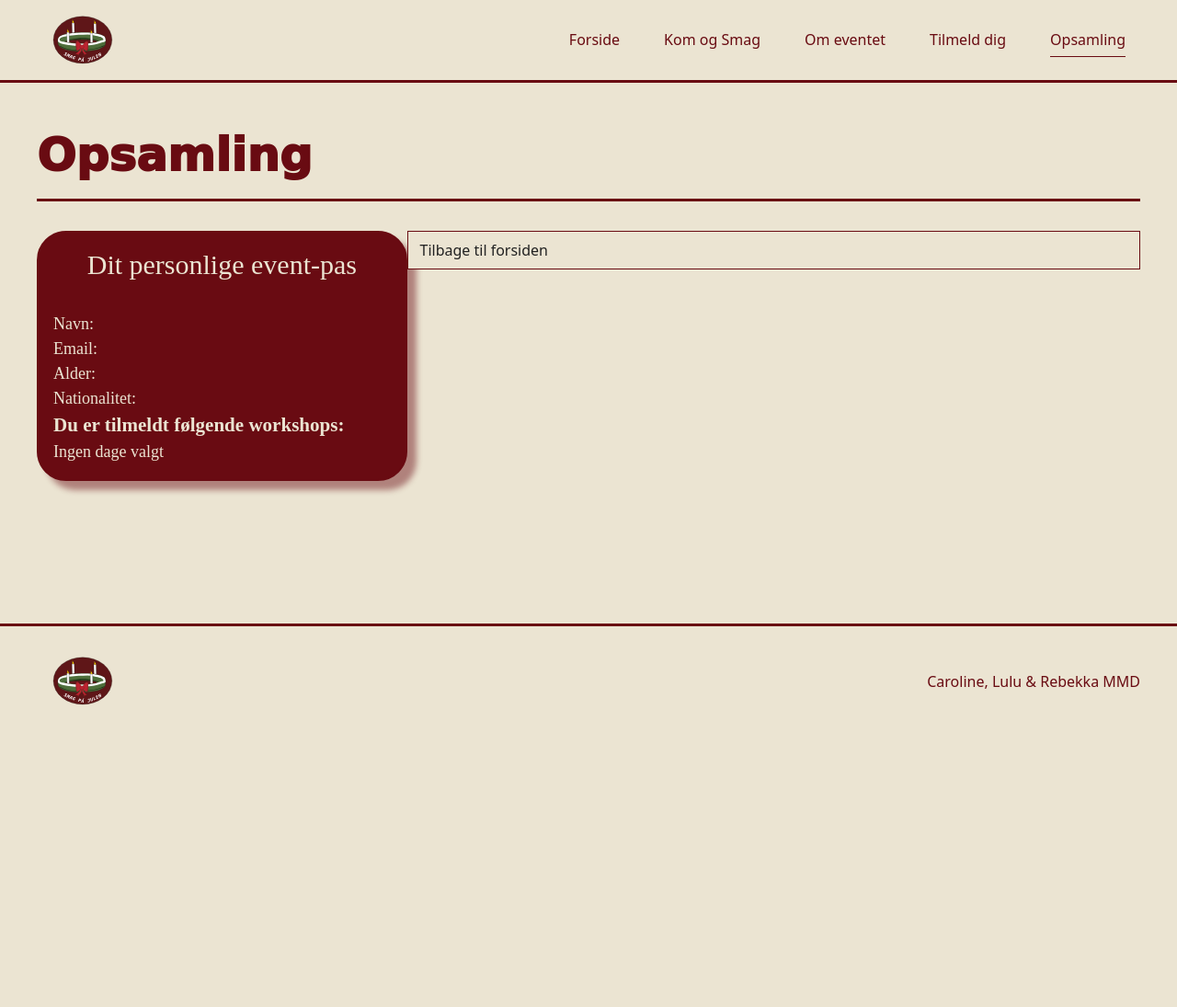
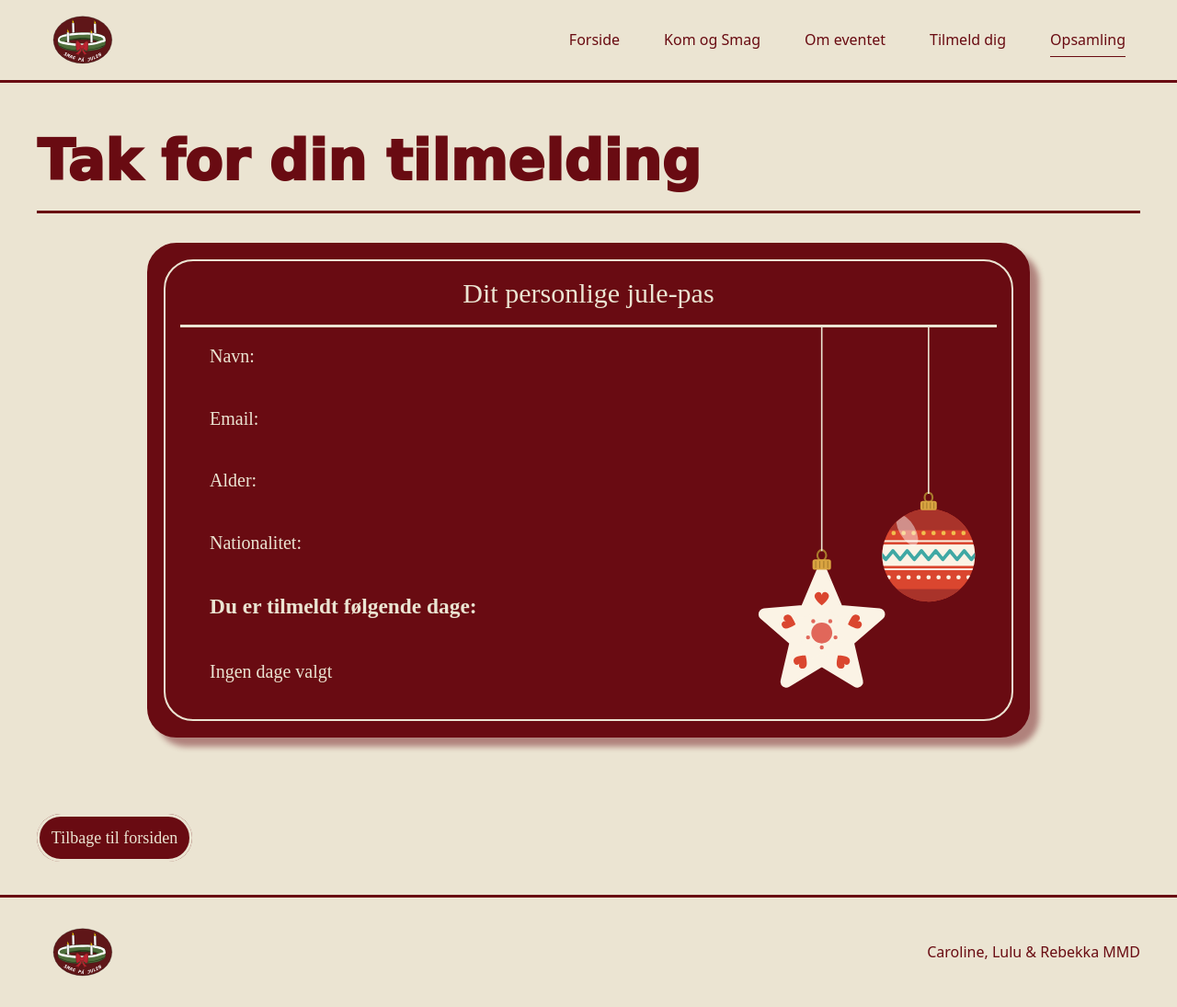
Before and after one commit to RebekkaJeppesen/Smag-paa-julen-event, a plain HTML site: page opsamling.html in a window 1280 px wide. Shown: the whole page at 92% size. Before the commit the page ends 800 px from the top, so only its background shows below. Drawn offline with Linux system fonts and the light colour scheme.

Commit message:
responsivt design af opsamlingsside

```diff
--- a/css/om-eventet.css
+++ b/css/om-eventet.css
@@ -6,6 +6,7 @@ h3 {
   color: rgba(235, 228, 210, 1);
   font-size: 19px;
 }
+
 .info {
   display: grid;
   grid-row: 2;
@@ -31,7 +32,7 @@ h3 {
 
 .boks-2 {
   display: grid;
-  grid-template-columns: 1fr;
+  grid-template-columns: 1fr 1fr;
 
   padding: 1rem;
 }
@@ -59,7 +60,7 @@ h3 {
     display: block;
     grid-column: 2/3;
     grid-row: span-1;
-    margin-left: 4rem;
+    margin-left: 10rem;
     width: 250px;
   }
 }
@@ -92,8 +93,8 @@ h3 {
   margin-top: 4rem;
   margin-bottom: 4rem;
   box-shadow: 10px 10px 6px rgba (104, 11, 19, 0.45);
-  height: 1000px;
-  width: 400px;
+  height: 500px;
+  width: 650px;
 }
 @media (width > 700px) {
   .boks {
@@ -133,6 +134,20 @@ p {
   font-weight: 500;
   font-style: normal;
   color: rgba(105, 11, 18, 1);
-  font-size: 20px;
+  font-size: 25px;
   padding-top: 2rem;
+  display: grid;
+  grid-column: 1/4;
+
+  @media (width > 700px) {
+    display: grid;
+    grid-row: 2/3;
+    font-family: "Playfair Display", serif;
+    font-optical-sizing: auto;
+    font-weight: 500;
+    font-style: normal;
+    color: rgba(105, 11, 18, 1);
+    font-size: 25px;
+    padding-top: 2rem;
+  }
 }
--- a/css/opsamling.css
+++ b/css/opsamling.css
@@ -4,13 +4,51 @@
   padding: 1rem;
   background-color: rgba(105, 11, 18, 1);
   box-shadow: 10px 10px 6px rgba(104, 11, 19, 0.45);
-  width: 100%;
+  width: 80%;
   font-family: "Playfair Display", serif;
   font-optical-sizing: auto;
   font-weight: 500;
   font-style: normal;
   color: rgba(235, 228, 210, 1);
-  font-size: 18px;
+  font-size: 20px;
+  align-items: center;
+}
+.opsamling-placeholder {
+  display: flex;
+  justify-content: center;
+
+  @media (width > 700px) {
+    display: flex;
+    justify-content: center;
+  }
+}
+
+.data {
+  border: 2px solid rgba(235, 228, 210, 1);
+  border-radius: 2rem;
+  padding: 1rem;
+  display: grid;
+  grid-template-columns: 1fr;
+  @media (width > 700px) {
+    border: 2px solid rgba(235, 228, 210, 1);
+    border-radius: 2rem;
+    padding: 1rem;
+    display: grid;
+    grid-template-columns: 70% 30%;
+  }
+}
+
+.personal-info-section {
+  display: grid;
+  gap: 1rem;
+  margin-left: 2rem;
+  padding-top: 1rem;
+
+  @media (width > 700px) {
+    display: grid;
+    margin-left: 2rem;
+    padding-top: 1rem;
+  }
 }
 
 .personlige {
@@ -21,7 +59,10 @@
   color: rgba(235, 228, 210, 1);
   font-size: 30px;
   text-align: center;
-  padding-bottom: 2rem;
+  padding-bottom: 1rem;
+  display: grid;
+  grid-column: 1/3;
+  border-bottom: solid rgba(235, 228, 210, 1);
 }
 
 #deltagelse {
@@ -35,12 +76,37 @@ h1 {
   margin-bottom: 2rem;
 }
 
-.button {
-  display: grid;
-  grid-row: span 2;
-  padding: 0.5rem 0.8rem;
-  border: 1px solid var(--color-border);
-  background: var(--color-surface);
-  color: inherit;
+.forside {
+  width: 50%;
+  font-family: "Playfair Display", serif;
+  font-optical-sizing: auto;
+  font-weight: 500;
+  font-style: normal;
+  color: rgba(235, 228, 210, 1);
+  font-size: 18px;
+  padding: 0.8rem;
+  align-items: center;
+  text-align: center;
+  width: 200px;
+  border: solid rgba(235, 228, 210, 1);
+  border-radius: 2rem;
+  background-color: rgba(105, 11, 18, 1);
+
   text-decoration: none;
 }
+
+.forside:hover {
+  background-color: rgba(42, 53, 31, 1);
+}
+
+.julekugler {
+  display: none;
+}
+@media (width > 700px) {
+  .julekugler {
+    display: block;
+    width: 250px;
+    display: grid;
+    grid-column: 2/3;
+  }
+}
--- a/css/style.css
+++ b/css/style.css
@@ -33,7 +33,7 @@ h1 {
   font-family: "Yesteryear", cursive;
   font-weight: 1000;
   font-style: normal;
-  font-size: 50px;
+  font-size: 60px;
   color: rgba(105, 11, 18, 1);
 }
 .overskrift {
@@ -60,7 +60,6 @@ main > * {
 .svg-intro {
   display: grid;
   gap: var(--space-1);
-  max-width: 60ch;
 }
 
 .svg-intro p {
@@ -95,14 +94,11 @@ main > * {
   color: var(--color-muted);
 }
 
-.opsamling-page {
-  display: grid;
-  grid-template-columns: 70% 30%;
-
-  @media (width > 800px) {
+/* .opsamling-page { */
+/* @media (width > 800px) {
     grid-template-columns: minmax(0, 44ch) minmax(20rem, 1fr);
-  }
-}
+  } */
+/* } */
 
 /* .opsamling-intro {
   display: grid;
@@ -192,9 +188,8 @@ button:hover {
   border: solid rgba(105, 11, 18, 1);
   border-radius: 2rem;
   text-align: center;
-}
-@media (width > 700px) {
-  .menu a {
+
+  @media (width > 700px) {
     border: none;
     border-radius: 0;
     display: block;
@@ -214,10 +209,8 @@ button:hover {
   border: 2px solid var(--color-border);
   max-width: 100%;
   border-radius: 2rem;
-}
 
-@media (width > 700px) {
-  .menu {
+  @media (width > 700px) {
     display: flex;
     gap: var(--space-1);
     padding: 0;
@@ -304,9 +297,8 @@ button:hover {
 .site-footer {
   background-color: rgba(235, 228, 210, 1);
   border-top: solid rgba(105, 11, 18, 1);
-}
-@media (width > 700px) {
-  .site-footer {
+
+  @media (width > 700px) {
     background-color: rgba(235, 228, 210, 1);
     border-top: solid rgba(105, 11, 18, 1);
   }
@@ -314,9 +306,8 @@ button:hover {
 
 .footer-content {
   color: rgba(105, 11, 18, 1);
-}
-@media (width > 700px) {
-  .footer-content {
+
+  @media (width > 700px) {
     color: rgba(105, 11, 18, 1);
   }
 }
--- a/css/svg.css
+++ b/css/svg.css
@@ -5,6 +5,7 @@
   background-color: rgba(105, 11, 18, 1);
   box-shadow: 10px 10px 6px rgba(104, 11, 19, 0.45);
   width: 650px;
+  margin-top: 1rem;
 }
 
 @media (width > 700px) {
@@ -37,6 +38,8 @@ h2 {
   color: rgba(105, 11, 18, 1);
   text-align: center;
   align-items: center;
+  border-bottom: solid rgba(105, 11, 18, 1);
+  padding-bottom: 2rem;
 }
 @media (width > 700px) {
   .start {
@@ -46,6 +49,8 @@ h2 {
     font-size: 50px;
     color: rgba(105, 11, 18, 1);
     text-align: left;
+    border-bottom: solid rgba(105, 11, 18, 1);
+    padding-bottom: 2rem;
   }
 }
 
--- a/opsamling.html
+++ b/opsamling.html
@@ -6,7 +6,7 @@
     <title>Opsamling</title>
     <link rel="stylesheet" href="./css/starter.css" />
     <link rel="stylesheet" href="./css/style.css" />
-    <link rel="stylesheet" href="./css/opsamling.css">
+    <link rel="stylesheet" href="./css/opsamling.css" />
   </head>
 
   <body>
@@ -14,46 +14,45 @@
       <div class="header-content">
         <a class="site-logo" href="index.html"> <img class="logo" src="svg/logo.svg" alt="" /></a>
         <nav class="site-nav">
-          <button>Menu</button>
+          <button popovertarget="menu">Menu</button>
           <ul class="menu" id="menu" popover>
             <li><a href="./index.html">Forside</a></li>
             <li><a href="./svg.html">Kom og Smag</a></li>
             <li><a href="./om-eventet.html">Om eventet</a></li>
             <li><a href="./tilmelding.html">Tilmeld dig</a></li>
             <li><a href="./opsamling.html" aria-current="page">Opsamling</a></li>
-
+            <button popovertarget="menu">Luk</button>
+          </ul>
         </nav>
       </div>
     </header>
 
     <main>
       <section class="opsamling-page">
-        <h1>Opsamling</h1>
-
+        <h1>Tak for din tilmelding</h1>
 
         <article class="opsamling-placeholder">
           <section class="event-pass">
             <section class="data">
-              <h2 class="personlige">Dit personlige event-pas</h2>
+              <h2 class="personlige">Dit personlige jule-pas</h2>
               <div class="personal-info-section">
                 <p>Navn: <span id="nickname"></span></p>
                 <p>Email: <span id="email"></span></p>
                 <p>Alder: <span id="alder"></span></p>
                 <p>Nationalitet: <span id="nationalitet"></span></p>
 
+                <!-- <img id="occupation-image" src="img/default.png" alt="Erhverv" /> -->
+                <h3>Du er tilmeldt følgende dage:</h3>
+                <ul id="deltagelse"></ul>
               </div>
-              <!-- <img id="occupation-image" src="img/default.png" alt="Erhverv" /> -->
-            </section>
-            <section class="workshops">
-              <h3>Du er tilmeldt følgende workshops:</h3>
-              <ul id="deltagelse"></ul>
+              <img class="julekugler" src="./svg/pynt_c.svg" alt="" />
             </section>
           </section>
         </article>
-        <div class="actions">
-            <a class="button" href="index.html">Tilbage til forsiden</a>
-          </div>
       </section>
+      <div class="actions">
+        <a class="forside" href="index.html">Tilbage til forsiden</a>
+      </div>
     </main>
 
     <footer class="site-footer">
```
Also changed, not shown: css/formular.css (+5 -4 lines), index.html (+1 -2 lines), svg.html (+7 -3 lines), tilmelding.html (+4 -4 lines), svg/hus_lys.svg.
